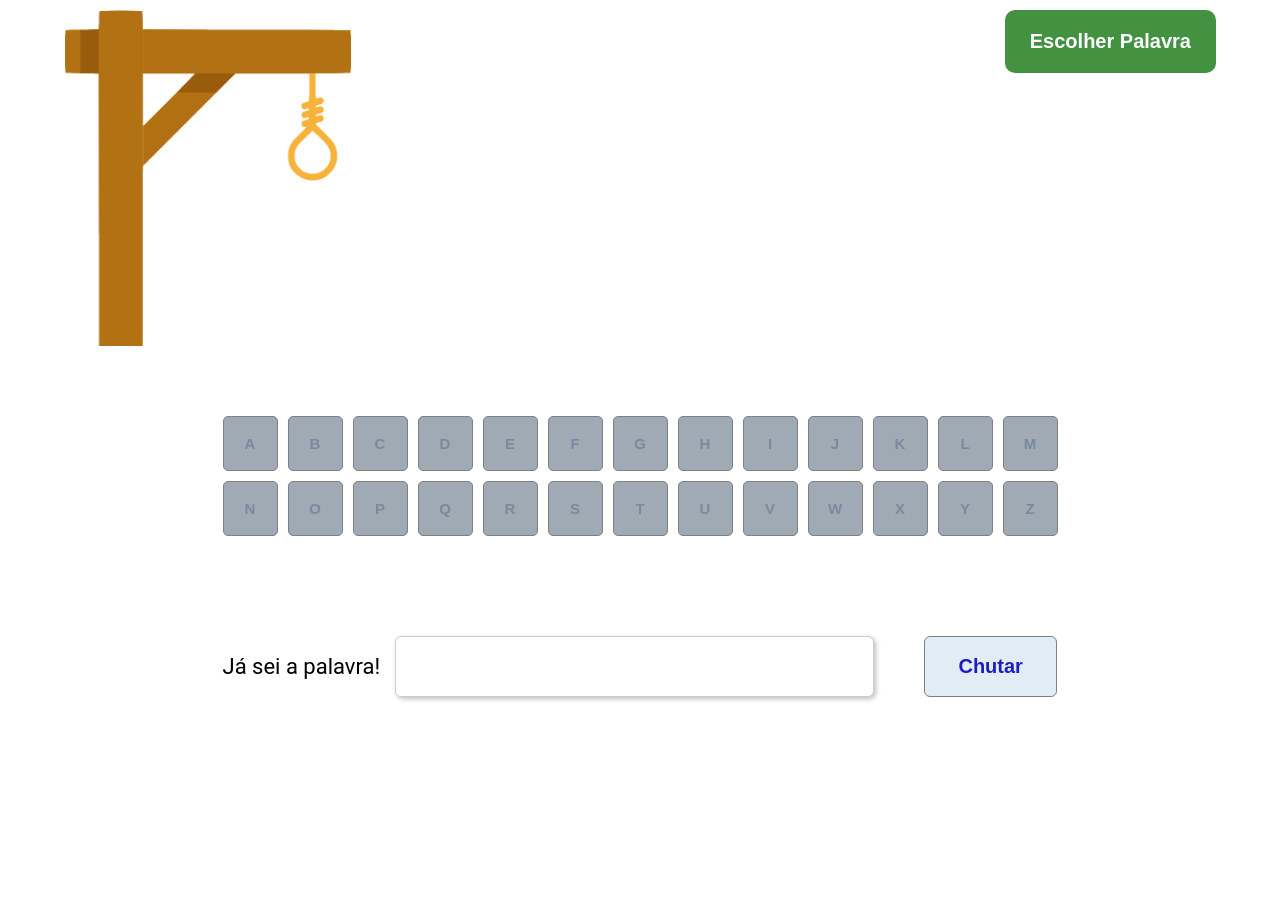
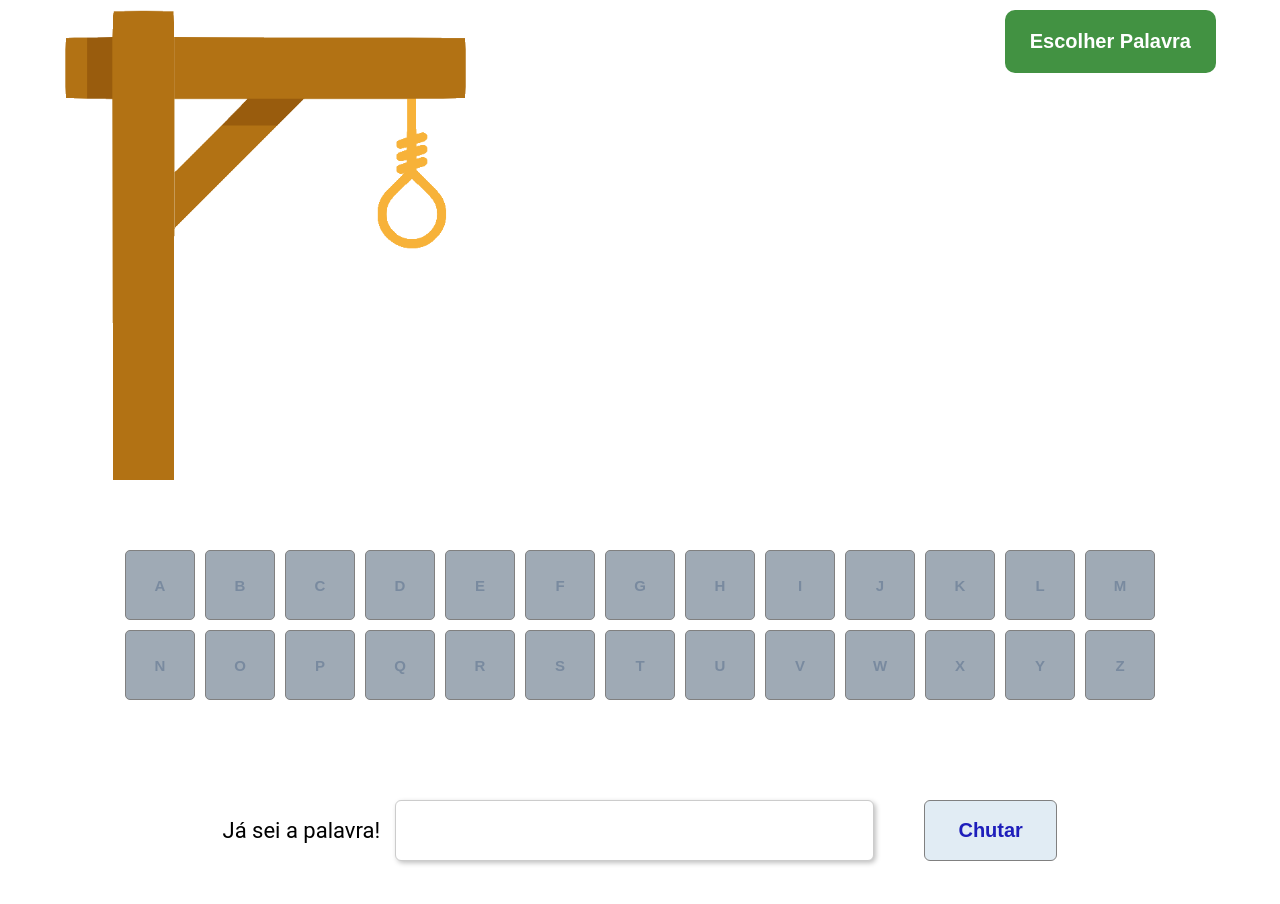
Before and after one commit to JuliaFLacerda/Forca, a React (Create React App) app: page / in a window 1280 px wide. Shown: the top 904 px of the page. Before the commit the page ends 800 px from the top, so only its background shows below. Built offline with nearby package versions, Linux system fonts and the light colour scheme.

Commit message:
teste ajustes finos 11

```diff
--- a/src/style.css
+++ b/src/style.css
@@ -22,12 +22,12 @@ body{
     display: flex;
     flex-flow: row wrap;
     gap: 10px;
-    width: 835px;
+    width: 1030px;
 }
 
 .letra{
-  width: 55px;
-  height: 55px;
+  width: 70px;
+  height: 70px;
   padding: 10px;
   background-color: white;
   color:  #39739D;
@@ -109,12 +109,12 @@ button{
 }
 
 img{
-    width: 25%;
+    width: 35%;
 
 }
 
 .escolherepalavra{
-    width: 75%;
+    width: 65%;
     display: flex;
     flex-direction: column;
     justify-content: space-between;
```
